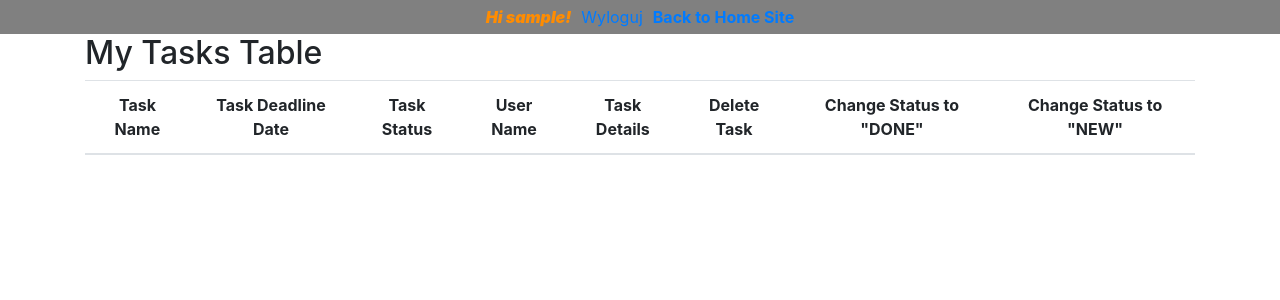
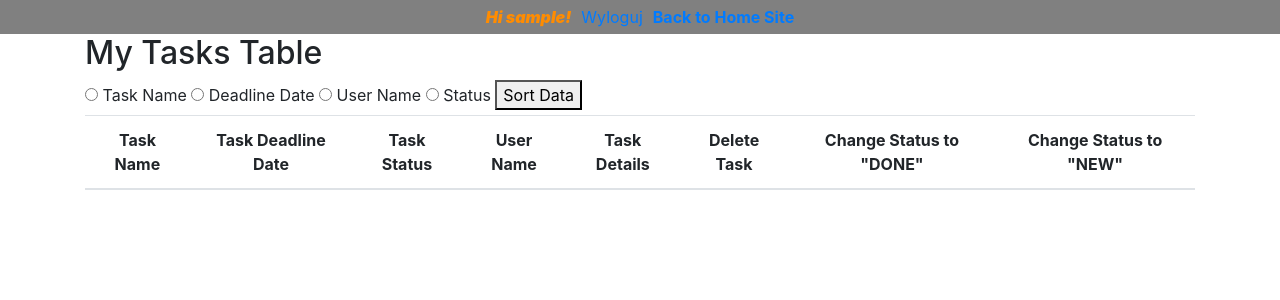
Before and after one commit to Areckki1985/to_do_list, a Django app: page /my_tasks/ in a window 1280 px wide. Shown: the top 300 px of the page. Run offline with Django 3.2, Linux system fonts and the light colour scheme; the visitor is signed in with stand-in values (Sample User, id 1); data that the repository does not hold is empty; some libraries are stand-ins or nearby versions.

Commit message:
MyTasks HTML - sorter added

```diff
--- a/to_do_list/templates/my_tasks.html
+++ b/to_do_list/templates/my_tasks.html
@@ -15,8 +15,18 @@
 {% block templates %}
 <div class="container">
   <h2>My Tasks Table</h2>
+
 <form action="/my_tasks/" method="post">
     {% csrf_token %}
+
+    <label>
+            <input type="radio" name="order" value="name"> Task Name
+            <input type="radio" name="order" value="deadline_date"> Deadline Date
+            <input type="radio" name="order" value="user"> User Name
+            <input type="radio" name="order" value="status"> Status
+    </label>
+            <button type="submit" name="sort" value="sort">Sort Data</button> <br>
+
   <table class="table">
     <thead>
       <tr>
```
